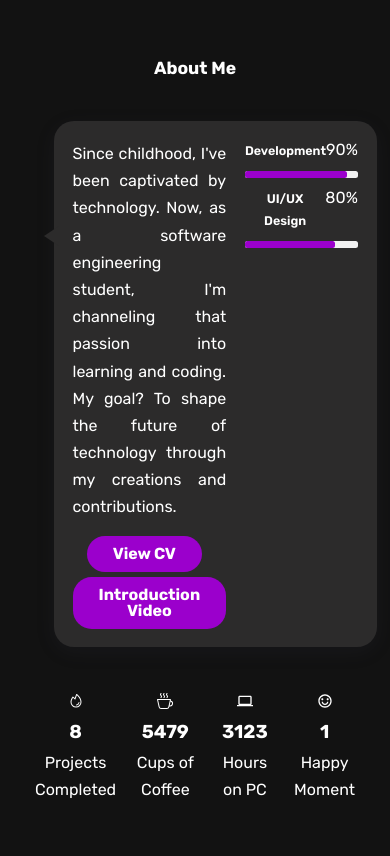
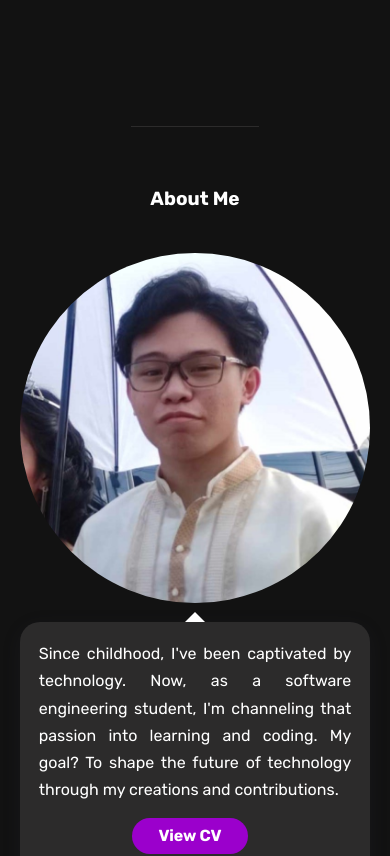
Before and after one commit to schrodinger41/portfoliov3, a React (Vite) app: page / in a window 390 px wide. Shown: the part 880-1736 px from the top of the page. Built offline with nearby package versions, Linux system fonts and the light colour scheme.

Commit message:
mobile responsiveness finished

```diff
--- a/src/components/about/About.jsx
+++ b/src/components/about/About.jsx
@@ -9,6 +9,7 @@ import ResumeItem from "./ResumeItem";
 const About = () => {
   return (
     <section className="about container section" id="about">
+      <div className="separator"></div>
       <h2 className="section_title">About Me</h2>
       <div className="about_container grid">
         <img src={about} alt="" className="about_img" />
--- a/src/components/about/about.css
+++ b/src/components/about/about.css
@@ -256,6 +256,51 @@
   .skills__container {
     grid-template-columns: repeat(3, 1fr);
   }
+
+  .about_container {
+    grid-template-columns: 720px;
+    justify-content: center;
+    row-gap: 1.875rem;
+  }
+
+  .about_data::before {
+    border-left: 10px solid transparent;
+    border-right: 10px solid transparent;
+    border-bottom: 10px solid white;
+    left: 49%;
+    top: -20px;
+  }
+
+  .aboout_img {
+    justify-self: center;
+  }
+
+  .about_box {
+    flex-direction: column;
+    row-gap: 0.5rem;
+    text-align: center;
+  }
+}
+
+@media screen and (max-width: 768px) {
+  .about_container {
+    grid-template-columns: 350px;
+  }
+
+  .about_data::before {
+    left: 47%;
+  }
+
+  .about_data {
+    grid-template-columns: 1fr;
+    row-gap: 1.875;
+  }
+
+  .about_boxes {
+    grid-template-columns: repeat(2, 150px);
+    row-gap: 1.5rem;
+    justify-content: center;
+  }
 }
 
 @media screen and (max-width: 576px) {
--- a/src/components/contact/Contact.jsx
+++ b/src/components/contact/Contact.jsx
@@ -16,6 +16,7 @@ import "./contact.css";
 const Contact = () => {
   return (
     <section className="contact section" id="contact">
+      <div className="separator"></div>
       <h2 className="section_title">
         Get In <span>Touch</span>
       </h2>
--- a/src/components/contact/contact.css
+++ b/src/components/contact/contact.css
@@ -4,6 +4,7 @@
 
 .contact__container {
   grid-template-columns: 4fr 8fr;
+  column-gap: 5rem;
 }
 
 .contact__title {
@@ -15,6 +16,7 @@
 .contact__description {
   font-size: var(--h2-font-size);
   line-height: 1.6;
+  text-align: justify;
 }
 
 .contact__description,
--- a/src/components/navbar/NavBar.jsx
+++ b/src/components/navbar/NavBar.jsx
@@ -13,7 +13,13 @@ const NavBar = () => {
     <nav className="navbar" id="navbar">
       <div className="navbar-content flex">
         <div className="brand-and-toggler flex flex-sb">
-          <Link to="/" className="navbar-brand flex">
+          <Link
+            to="home"
+            smooth={true}
+            duration={500}
+            className="navbar-brand flex"
+            onClick={handleNavbar}
+          >
             <img src={logoImg} alt="site logo" />
           </Link>
           <button
--- a/src/components/projects/Projects.jsx
+++ b/src/components/projects/Projects.jsx
@@ -8,6 +8,7 @@ const Projects = () => {
 
   return (
     <section className="work container section" id="projects">
+      <div className="separator"></div>
       <h2 className="section_title">Projects</h2>
 
       <div className="work_container grid">
--- a/src/components/projects/projects.css
+++ b/src/components/projects/projects.css
@@ -95,3 +95,9 @@
   opacity: 1;
   transform: translateY(0);
 }
+
+@media screen and (max-width: 1024px) {
+  .work_container {
+    grid-template-columns: repeat(1, 1fr);
+  }
+}
--- a/src/index.css
+++ b/src/index.css
@@ -13,11 +13,11 @@
 
   /*==========TYPOGRAPHY==========*/
   --body-font: "Rubik", sans-serif;
-  --h1-font-size: 2.5rem;
-  --h2-font-size: 1.5rem;
-  --h3-font-size: 1.25rem;
-  --normal-font-size: 1rem;
-  --small-font-size: 0.875rem;
+  --h1-font-size: 3rem;
+  --h2-font-size: 2rem;
+  --h3-font-size: 1.5rem;
+  --normal-font-size: 1.5rem;
+  --small-font-size: 0.9rem;
   --smaller-font-size: 0.813rem;
 
   --font-weight-500: 500;
@@ -32,10 +32,10 @@
 /*==========RESPONSIVE==========*/
 @media screen and (max-width: 1024px) {
   :root {
-    --h1-font-size: 1.75rem;
-    --h2-font-size: 1.25rem;
-    --h3-font-size: 1rem;
-    --normal-font-size: 0.938rem;
+    --h1-font-size: 1.9rem;
+    --h2-font-size: 1.3rem;
+    --h3-font-size: 1.2rem;
+    --normal-font-size: 1rem;
     --small-font-size: 0.813rem;
     --smaller-font-size: 0.75rem;
   }
@@ -104,6 +104,12 @@ input {
   align-items: center;
 }
 
+.separator {
+  border-top: 1px solid var(--container-color);
+  max-width: 40%;
+  margin: 72px auto 56px;
+}
+
 .flex-column {
   flex-direction: column;
 }
```
